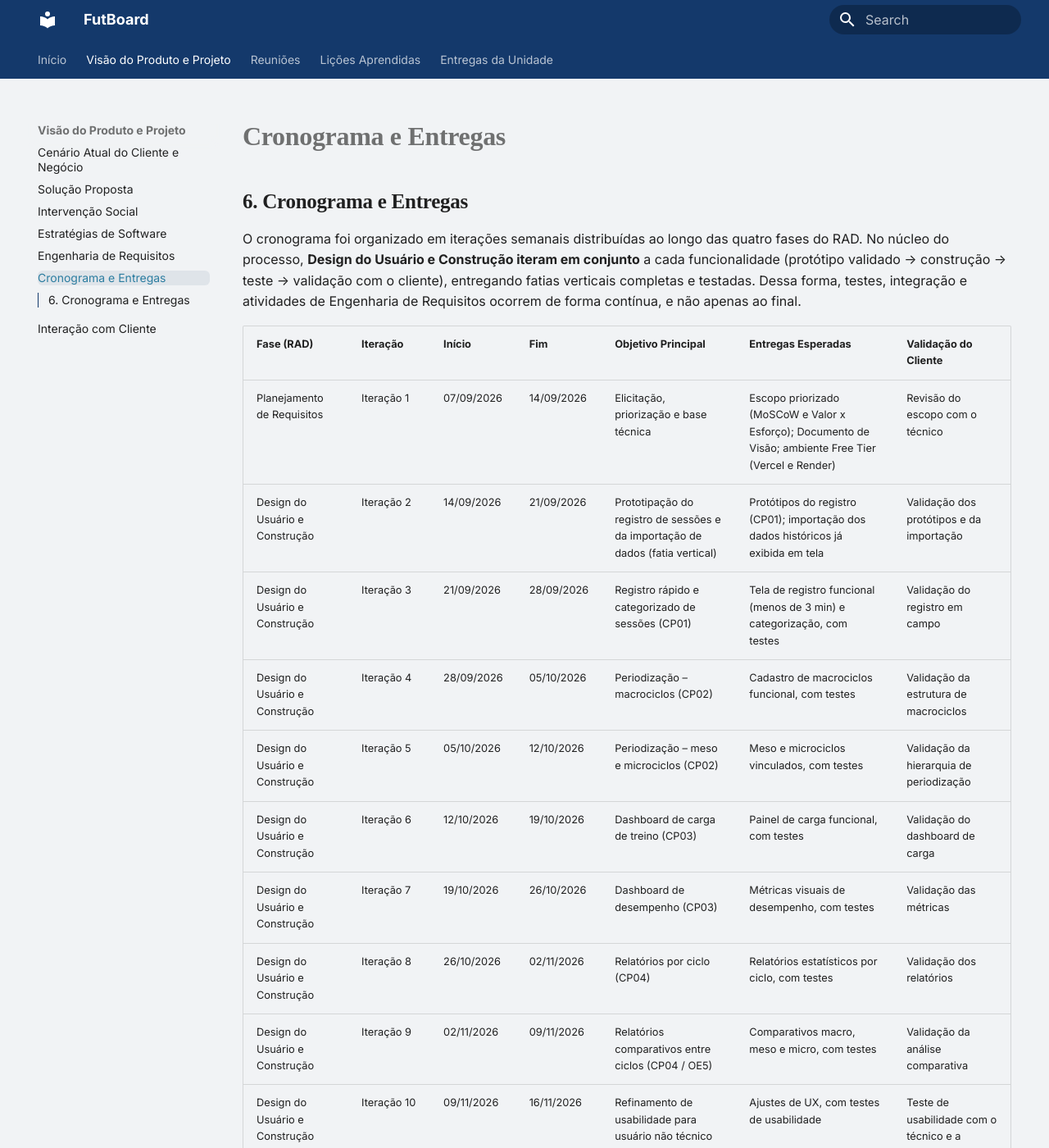
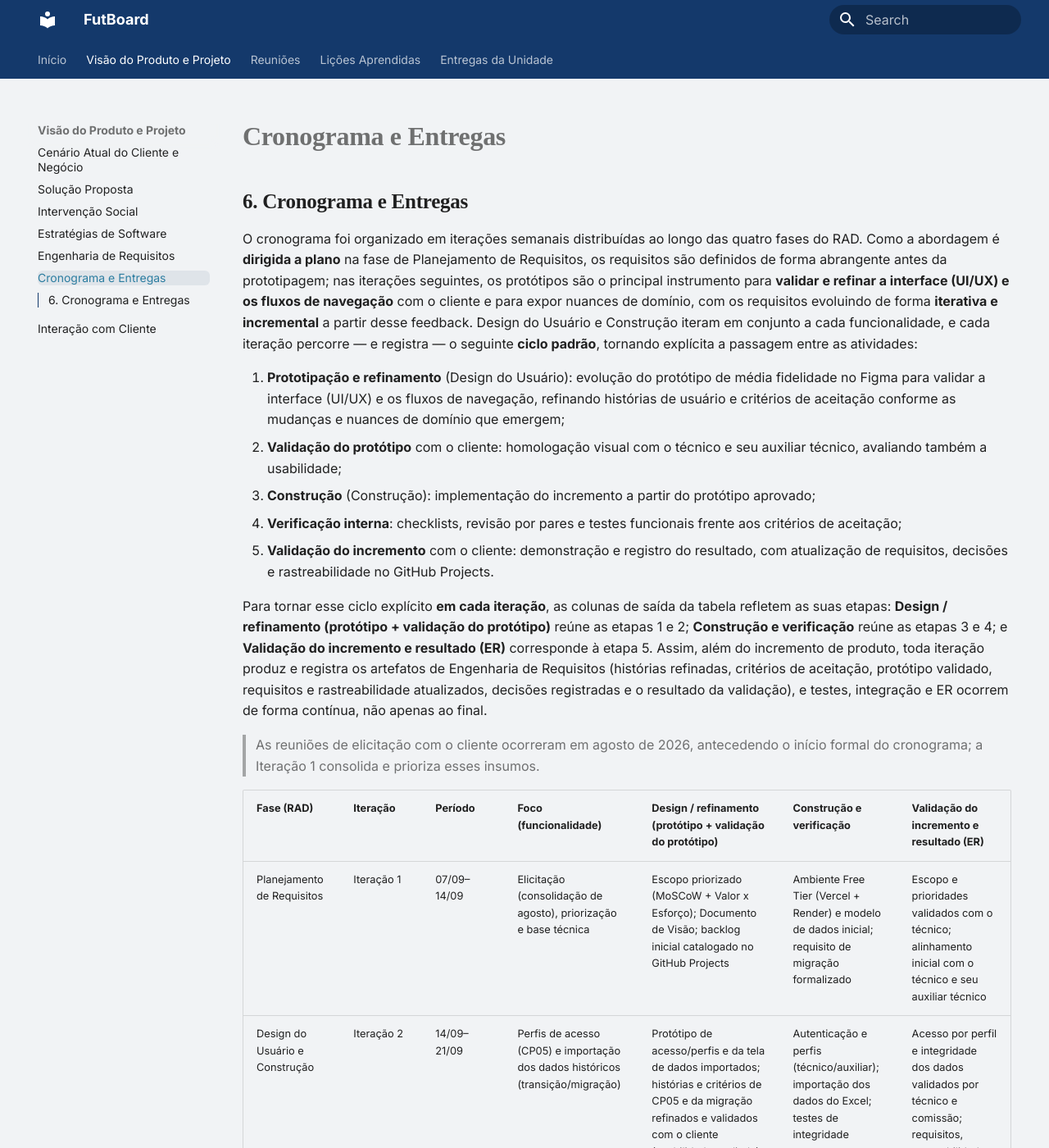
Before and after one commit to mdsreq-fga-unb/REQ-2026.2-T01-FutBoard, an MkDocs documentation site: the page built from docs/visao-produto/cronogramas-entregas.md, in a window 1280 px wide and 1400 px high. Shown: the whole window at 82% size. Built offline with MkDocs 1.6.1 and Material for MkDocs 9.7.7, drawn with Linux system fonts in a browser that asks for light colours; some of the changed text lies outside the part shown.

Commit message:
fix: Cronograma e Entregas

```diff
--- a/docs/visao-produto/cronogramas-entregas.md
+++ b/docs/visao-produto/cronogramas-entregas.md
@@ -1,27 +1,38 @@
 ## 6. Cronograma e Entregas
 
-O cronograma foi organizado em iterações semanais distribuídas ao longo das quatro fases do RAD. No núcleo do processo, **Design do Usuário e Construção iteram em conjunto** a cada funcionalidade (protótipo validado → construção → teste → validação com o cliente), entregando fatias verticais completas e testadas. Dessa forma, testes, integração e atividades de Engenharia de Requisitos ocorrem de forma contínua, e não apenas ao final.
+O cronograma foi organizado em iterações semanais distribuídas ao longo das quatro fases do RAD. Como a abordagem é **dirigida a plano** na fase de Planejamento de Requisitos, os requisitos são definidos de forma abrangente antes da prototipagem; nas iterações seguintes, os protótipos são o principal instrumento para **validar e refinar a interface (UI/UX) e os fluxos de navegação** com o cliente e para expor nuances de domínio, com os requisitos evoluindo de forma **iterativa e incremental** a partir desse feedback. Design do Usuário e Construção iteram em conjunto a cada funcionalidade, e cada iteração percorre — e registra — o seguinte **ciclo padrão**, tornando explícita a passagem entre as atividades:
 
-| Fase (RAD) | Iteração | Início | Fim | Objetivo Principal | Entregas Esperadas | Validação do Cliente |
+1. **Prototipação e refinamento** (Design do Usuário): evolução do protótipo de média fidelidade no Figma para validar a interface (UI/UX) e os fluxos de navegação, refinando histórias de usuário e critérios de aceitação conforme as mudanças e nuances de domínio que emergem;
+2. **Validação do protótipo** com o cliente: homologação visual com o técnico e seu auxiliar técnico, avaliando também a usabilidade;
+3. **Construção** (Construção): implementação do incremento a partir do protótipo aprovado;
+4. **Verificação interna**: checklists, revisão por pares e testes funcionais frente aos critérios de aceitação;
+5. **Validação do incremento** com o cliente: demonstração e registro do resultado, com atualização de requisitos, decisões e rastreabilidade no GitHub Projects.
+
+Para tornar esse ciclo explícito **em cada iteração**, as colunas de saída da tabela refletem as suas etapas: **Design / refinamento (protótipo + validação do protótipo)** reúne as etapas 1 e 2; **Construção e verificação** reúne as etapas 3 e 4; e **Validação do incremento e resultado (ER)** corresponde à etapa 5. Assim, além do incremento de produto, toda iteração produz e registra os artefatos de Engenharia de Requisitos (histórias refinadas, critérios de aceitação, protótipo validado, requisitos e rastreabilidade atualizados, decisões registradas e o resultado da validação), e testes, integração e ER ocorrem de forma contínua, não apenas ao final.
+
+> As reuniões de elicitação com o cliente ocorreram em agosto de 2026, antecedendo o início formal do cronograma; a Iteração 1 consolida e prioriza esses insumos.
+
+| Fase (RAD) | Iteração | Período | Foco (funcionalidade) | Design / refinamento (protótipo + validação do protótipo) | Construção e verificação | Validação do incremento e resultado (ER) |
 |---|---|---|---|---|---|---|
-| Planejamento de Requisitos | Iteração 1 | 07/09/2026 | 14/09/2026 | Elicitação, priorização e base técnica | Escopo priorizado (MoSCoW e Valor x Esforço); Documento de Visão; ambiente Free Tier (Vercel e Render) | Revisão do escopo com o técnico |
-| Design do Usuário e Construção | Iteração 2 | 14/09/2026 | 21/09/2026 | Prototipação do registro de sessões e da importação de dados (fatia vertical) | Protótipos do registro (CP01); importação dos dados históricos já exibida em tela | Validação dos protótipos e da importação |
-| Design do Usuário e Construção | Iteração 3 | 21/09/2026 | 28/09/2026 | Registro rápido e categorizado de sessões (CP01) | Tela de registro funcional (menos de 3 min) e categorização, com testes | Validação do registro em campo |
-| Design do Usuário e Construção | Iteração 4 | 28/09/2026 | 05/10/2026 | Periodização – macrociclos (CP02) | Cadastro de macrociclos funcional, com testes | Validação da estrutura de macrociclos |
-| Design do Usuário e Construção | Iteração 5 | 05/10/2026 | 12/10/2026 | Periodização – meso e microciclos (CP02) | Meso e microciclos vinculados, com testes | Validação da hierarquia de periodização |
-| Design do Usuário e Construção | Iteração 6 | 12/10/2026 | 19/10/2026 | Dashboard de carga de treino (CP03) | Painel de carga funcional, com testes | Validação do dashboard de carga |
-| Design do Usuário e Construção | Iteração 7 | 19/10/2026 | 26/10/2026 | Dashboard de desempenho (CP03) | Métricas visuais de desempenho, com testes | Validação das métricas |
-| Design do Usuário e Construção | Iteração 8 | 26/10/2026 | 02/11/2026 | Relatórios por ciclo (CP04) | Relatórios estatísticos por ciclo, com testes | Validação dos relatórios |
-| Design do Usuário e Construção | Iteração 9 | 02/11/2026 | 09/11/2026 | Relatórios comparativos entre ciclos (CP04 / OE5) | Comparativos macro, meso e micro, com testes | Validação da análise comparativa |
-| Design do Usuário e Construção | Iteração 10 | 09/11/2026 | 16/11/2026 | Refinamento de usabilidade para usuário não técnico | Ajustes de UX, com testes de usabilidade | Teste de usabilidade com o técnico e a comissão |
-| Cutover | Iteração 11 | 16/11/2026 | 23/11/2026 | Homologação assistida e migração para produção (VPS) | Deploy em VPS (AWS Lightsail ou DigitalOcean); homologação em uso real e correções | Homologação em ambiente real |
-| Cutover | Iteração 12 | 23/11/2026 | 30/11/2026 | Entrega final do MVP | MVP homologado; notas de versão e manual | Aceite final do MVP |
+| Planejamento de Requisitos | Iteração 1 | 07/09–14/09 | Elicitação (consolidação de agosto), priorização e base técnica | Escopo priorizado (MoSCoW + Valor x Esforço); Documento de Visão; backlog inicial catalogado no GitHub Projects | Ambiente Free Tier (Vercel + Render) e modelo de dados inicial; requisito de migração formalizado | Escopo e prioridades validados com o técnico; alinhamento inicial com o técnico e seu auxiliar técnico |
+| Design do Usuário e Construção | Iteração 2 | 14/09–21/09 | Perfis de acesso (CP05) e importação dos dados históricos (transição/migração) | Protótipo de acesso/perfis e da tela de dados importados; histórias e critérios de CP05 e da migração refinados e validados com o cliente (usabilidade avaliada) | Autenticação e perfis (técnico/auxiliar); importação dos dados do Excel; testes de integridade | Acesso por perfil e integridade dos dados validados por técnico e comissão; requisitos, rastreabilidade e decisões atualizados |
+| Design do Usuário e Construção | Iteração 3 | 21/09–28/09 | Registro rápido e categorizado de sessões (CP01) | Protótipo do registro (UI/UX + fluxo), histórias refinadas e critérios de aceitação de CP01 validados com o cliente (usabilidade avaliada) | Tela de registro e categorização; testes funcionais; verificação da meta de tempo de cadastro (RNF) | Registro validado em campo por técnico e comissão; requisitos e rastreabilidade atualizados e decisões registradas no GitHub Projects |
+| Design do Usuário e Construção | Iteração 4 | 28/09–05/10 | Periodização – macrociclos (CP02) | Protótipo, histórias refinadas e critérios de macrociclos validados com o cliente (usabilidade avaliada) | Cadastro de macrociclos; testes | Estrutura de macrociclos validada com o técnico e a comissão; requisitos e rastreabilidade atualizados e decisões registradas no GitHub Projects |
+| Design do Usuário e Construção | Iteração 5 | 05/10–12/10 | Periodização – meso e microciclos (CP02) | Protótipo, histórias refinadas e critérios de meso/microciclos validados com o cliente (usabilidade avaliada) | Meso e microciclos vinculados aos macrociclos; testes | Hierarquia de periodização validada com o técnico e a comissão; requisitos e rastreabilidade atualizados e decisões registradas no GitHub Projects |
+| Design do Usuário e Construção | Iteração 6 | 12/10–19/10 | Dashboard de carga de treino (CP03) | Protótipo do painel de carga (com consulta/filtragem), histórias refinadas e critérios validados (usabilidade avaliada) | Painel de carga; testes; definição operacional de "atualização imediata após o registro" (RNF) | Dashboard de carga validado com o técnico e a comissão; requisitos e rastreabilidade atualizados e decisões registradas no GitHub Projects |
+| Design do Usuário e Construção | Iteração 7 | 19/10–26/10 | Dashboard de desempenho e filtros analíticos (CP03) | Protótipo de métricas e filtros (por ciclo, período, categoria), histórias refinadas e critérios validados com o cliente (usabilidade avaliada) | Métricas e filtros; testes | Métricas e filtros validados por técnico e comissão; requisitos e rastreabilidade atualizados e decisões registradas no GitHub Projects |
+| Design do Usuário e Construção | Iteração 8 | 26/10–02/11 | Relatórios por ciclo (CP04) | Protótipo dos relatórios por ciclo, histórias refinadas e critérios validados (usabilidade avaliada) | Relatórios por ciclo; testes | Relatórios validados com o técnico e a comissão; requisitos e rastreabilidade atualizados e decisões registradas no GitHub Projects |
+| Design do Usuário e Construção | Iteração 9 | 02/11–09/11 | Relatórios comparativos entre ciclos (CP04 / OE3) | Protótipo dos comparativos (macro/meso/micro), histórias refinadas e critérios validados (usabilidade avaliada) | Comparativos entre ciclos; testes | Análise comparativa validada com o técnico e a comissão; requisitos e rastreabilidade atualizados e decisões registradas no GitHub Projects |
+| Construção (integração e estabilização) | Iteração 10 | 09/11–16/11 | Integração, correção de defeitos e usabilidade consolidada (margem para atrasos) | Ajustes de UI/UX priorizados a partir do feedback acumulado | Sistema integrado e estabilizado; defeitos priorizados corrigidos; testes de regressão | Avaliação heurística de usabilidade com técnico e comissão; requisitos e rastreabilidade atualizados e decisões registradas no GitHub Projects (pendências repriorizadas) |
+| Cutover | Iteração 11 | 16/11–23/11 | Homologação assistida e preparação da implantação (VPS) | Ajustes finais de interface conforme a homologação | Correções finais; plano de implantação em VPS | Homologação em ambiente assistido com o técnico e a comissão; aprovação do clube quanto a custo, responsável operacional, credenciais e manutenção da VPS |
+| Cutover | Iteração 12 | 23/11–30/11 | Implantação em produção e entrega final do MVP | Manual do usuário e notas de versão (apoio ao uso) | Deploy em VPS (AWS Lightsail ou DigitalOcean); MVP integrado | Aceite final do MVP por técnico e comissão; linha de base de requisitos fechada e demandas futuras registradas |
 
 **Considerações importantes**
 
-- O cronograma foi organizado em iterações semanais dentro das fases do RAD; Design do Usuário e Construção iteram em conjunto a cada funcionalidade, com prototipação e validação contínuas junto ao técnico Marcus Vinicius.
-- Cada iteração entrega uma fatia vertical completa e testada (protótipo, construção, teste e validação), evitando a divisão por camadas técnicas; testes e integração ocorrem continuamente, e não apenas na fase final.
-- As atividades de Engenharia de Requisitos (refinamento de requisitos, critérios de aceitação e validação de protótipos e RNFs) acontecem em todas as iterações, com o backlog mantido no GitHub Projects.
-- As entregas refletem o produto FutBoard (registro de sessões, periodização, dashboards e relatórios), e não o calendário da disciplina.
-
-> As datas apresentadas são propostas a partir da semana de 07/09/2026 e podem ser ajustadas conforme o calendário da equipe e do cliente.
+- Cada iteração de Design do Usuário e Construção percorre o ciclo padrão (prototipação e refinamento → validação do protótipo → construção → verificação → validação do incremento), agora explicitado **por iteração** nas colunas de saída da tabela, mantendo o ciclo integrado do RAD.
+- Como os requisitos já foram definidos de forma abrangente na fase de Planejamento de Requisitos (elemento dirigido a plano), as iterações centram-se na **validação e no refinamento de UI/UX e dos fluxos de navegação** via protótipos; eventuais mudanças de requisitos emergem desse feedback e são incorporadas ao backlog (elemento ágil, iterativo e incremental).
+- A **usabilidade é avaliada desde os primeiros protótipos** (e não apenas ao final), e o **técnico e seu auxiliar técnico participam das validações** ao longo de todo o processo, por serem usuários diretos. Essa decisão deve ser refletida de forma consistente no Cenário (1.6/1.7) e na Interação com o Cliente (seção 7).
+- A **importação dos dados históricos** é tratada como **requisito de transição/migração**, incluída no backlog e na rastreabilidade, e não como capacidade solta fora do escopo.
+- A **Iteração 10** é reservada como margem para integração, correção de defeitos e estabilização antes da entrega, reduzindo o risco do prazo curto.
+- A **migração para VPS** está condicionada à aprovação do clube quanto a custo, responsável operacional, credenciais e manutenção — dependência registrada na Iteração 11.
+- As datas apresentadas são propostas a partir da semana de 07/09/2026 e podem ser ajustadas conforme o calendário da equipe e do cliente.
```
Also changed, not shown: docs/visao-produto/cenario-atual.md (+1 -1 lines), docs/visao-produto/engenharia-requisitos.md (+1 -1 lines), docs/visao-produto/intervencao-social.md (+2 -2 lines).
